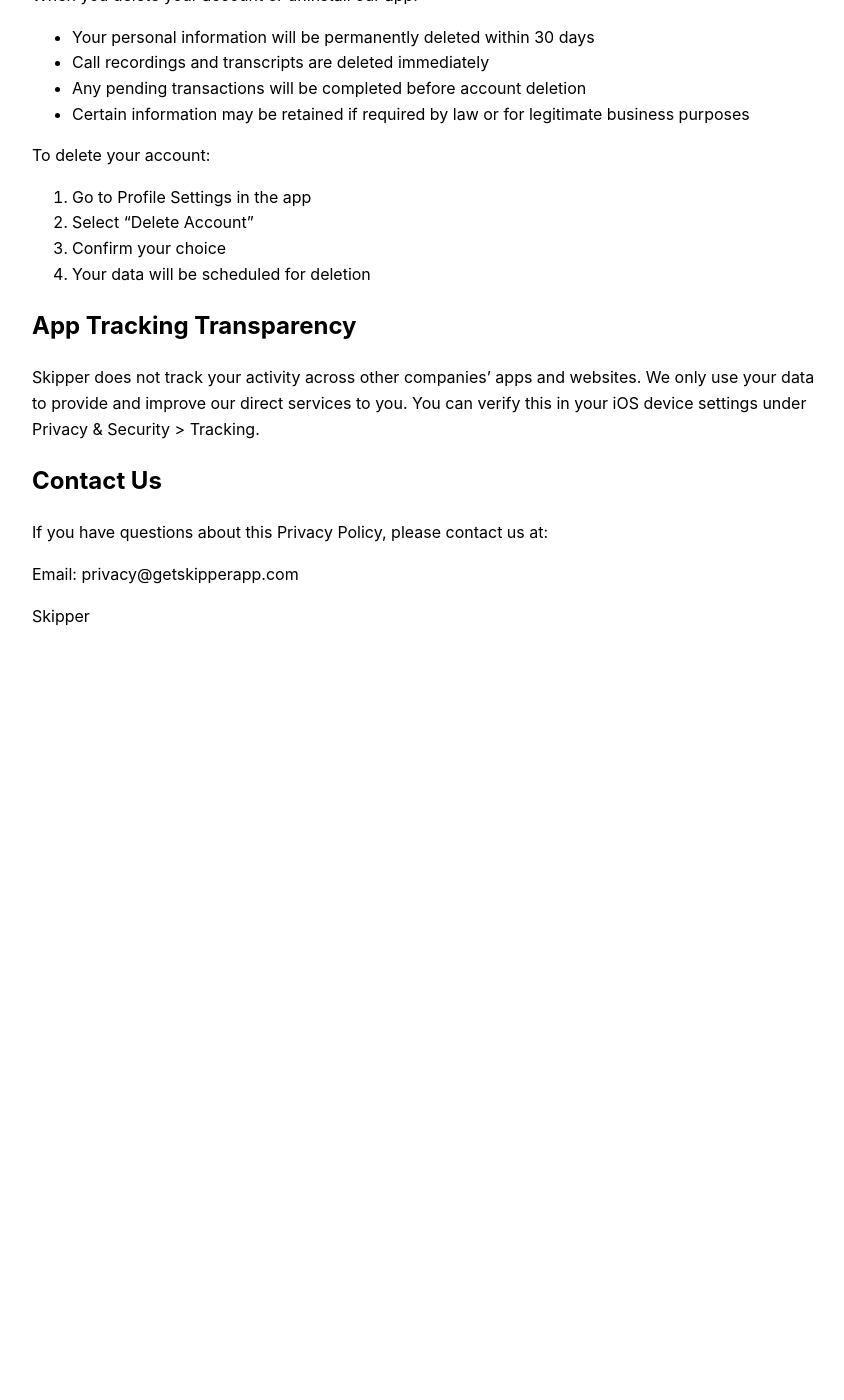
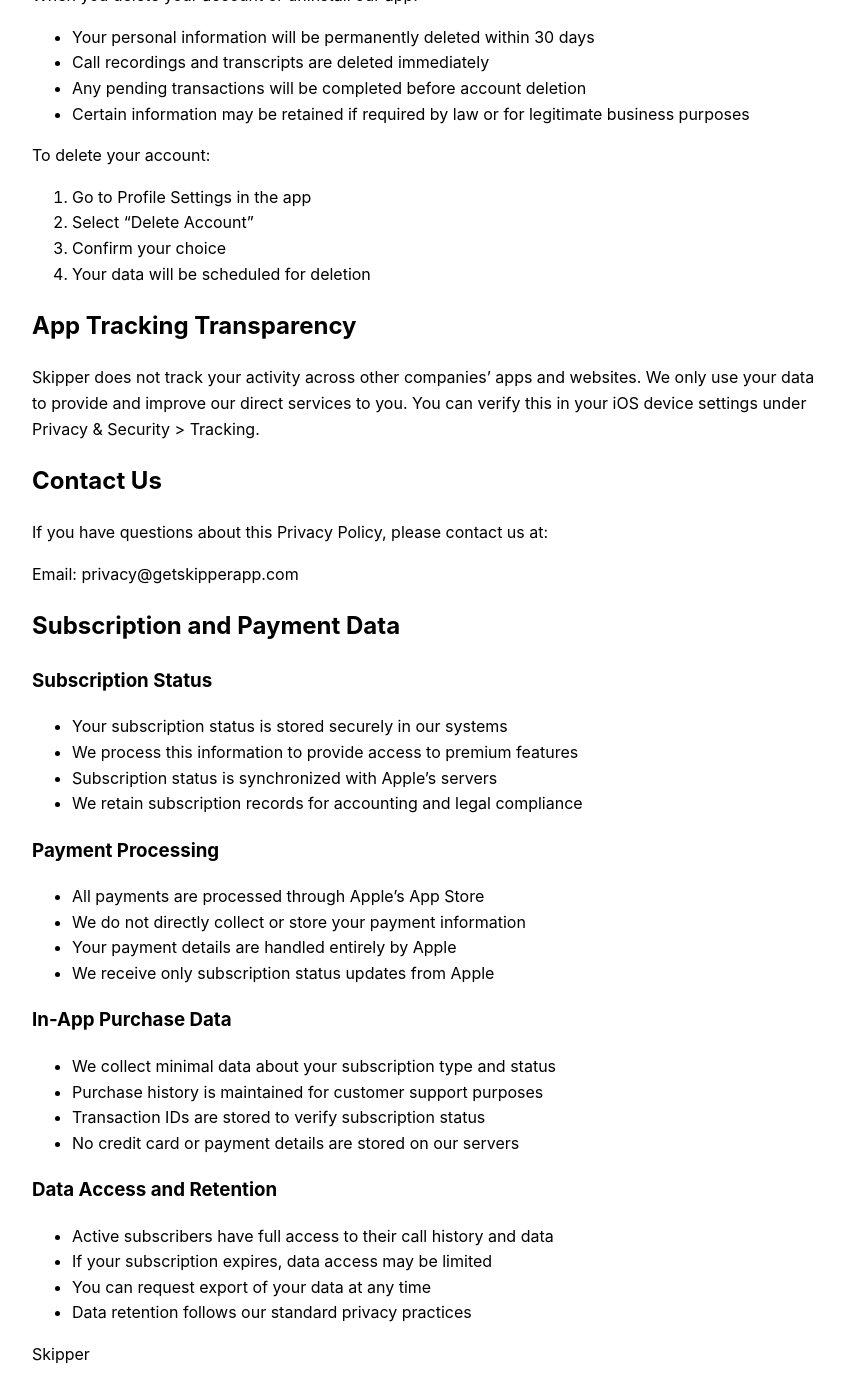
Before and after one commit to jwoodbury11/getskipperapp.com, a Jekyll site: the page built from privacy.md, in a window 1280 px wide and 1400 px high, scrolled down 2907 px. Shown: the whole window, without its empty margins (208-1052 px from the left). Built offline with Jekyll 4.4.1, drawn with Linux system fonts in a browser that asks for light colours; before the commit the page ends 3568 px from its top, so only the background shows below that.

```diff
--- a/_layouts/default.html
+++ b/_layouts/default.html
@@ -52,6 +52,7 @@
                 <a href="/">Home</a>
                 <a href="/support">Support</a>
                 <a href="/privacy">Privacy</a>
+                <a href="/terms">Terms</a>
             </div>
         </div>
     </nav>
--- a/privacy.md
+++ b/privacy.md
@@ -117,4 +117,30 @@ If you have questions about this Privacy Policy, please contact us at:
 
 Email: privacy@getskipperapp.com
 
+## Subscription and Payment Data
+
+### Subscription Status
+- Your subscription status is stored securely in our systems
+- We process this information to provide access to premium features
+- Subscription status is synchronized with Apple's servers
+- We retain subscription records for accounting and legal compliance
+
+### Payment Processing
+- All payments are processed through Apple's App Store
+- We do not directly collect or store your payment information
+- Your payment details are handled entirely by Apple
+- We receive only subscription status updates from Apple
+
+### In-App Purchase Data
+- We collect minimal data about your subscription type and status
+- Purchase history is maintained for customer support purposes
+- Transaction IDs are stored to verify subscription status
+- No credit card or payment details are stored on our servers
+
+### Data Access and Retention
+- Active subscribers have full access to their call history and data
+- If your subscription expires, data access may be limited
+- You can request export of your data at any time
+- Data retention follows our standard privacy practices
+
 Skipper
```
Also changed, not shown: terms.md (added, +97 -0 lines).
